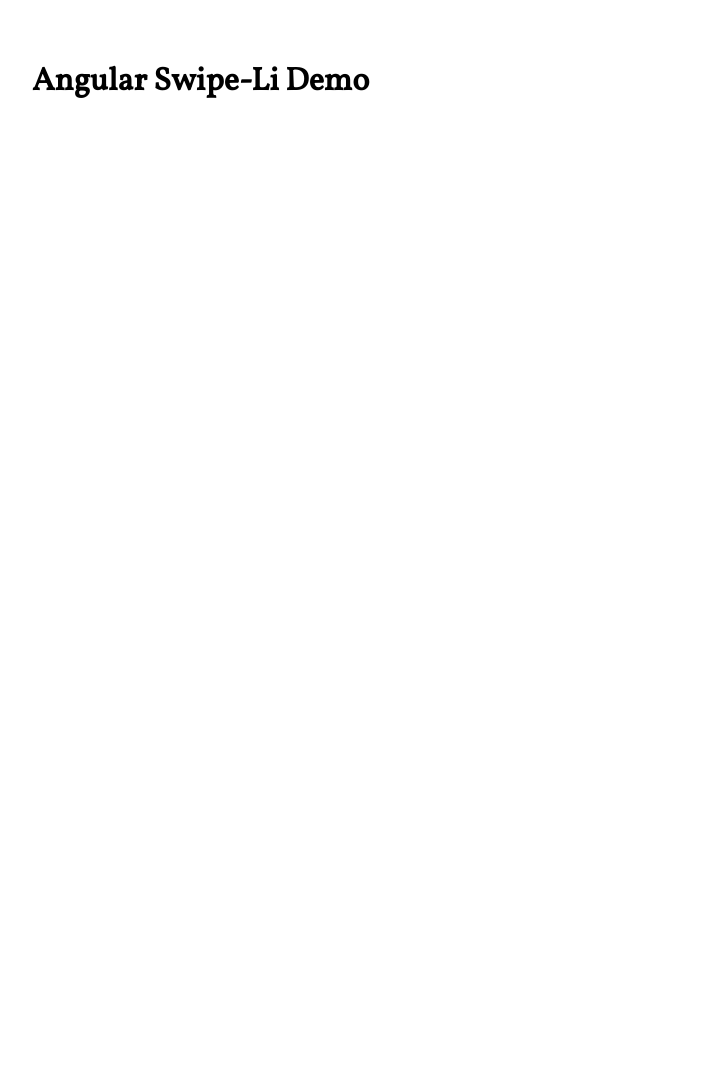
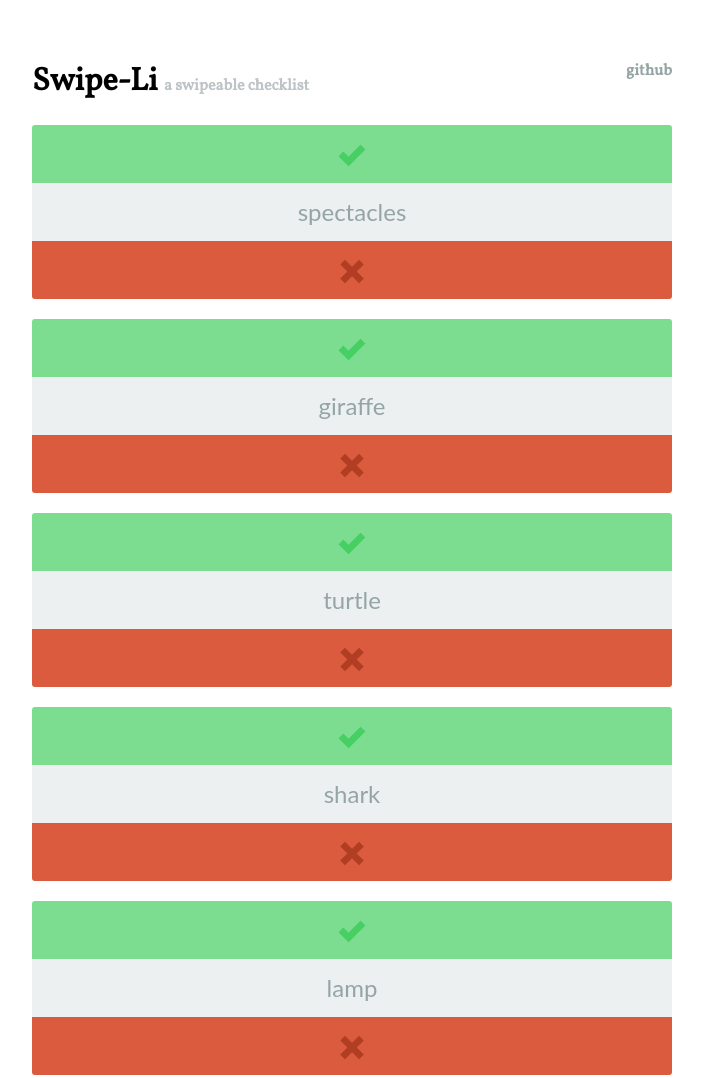
Before and after one commit to winkerVSbecks/swipe-li, a plain HTML site: page index.html in a window 1280 px wide. Shown: the top 1078 px of the page, without its empty margins (288-991 px from the left). Before the commit the page ends 800 px from the top, so only its background shows below. Drawn offline with nearby package versions, Linux system fonts and the light colour scheme; some packages are replaced by stand-ins of ours; files that its build step writes are made by us from their sources; a script that the page names is missing.

Commit message:
added gulp tasks for dev and build, cleaned up the example and added read me

```diff
--- a/css/styles.css
+++ b/css/styles.css
@@ -3,6 +3,16 @@
 html { width: 100%; padding: 0; margin: 0; }
 body { font-family: 'Lato', sans-serif; }
 h1 { font-family: 'Vollkorn', serif; }
+h1 small { color: #bdc3c7; font-size: 16px; }
+h1 a {
+  color: #95A5A6;
+  float: right;
+  font-size: 16px;
+  text-decoration: none;
+}
+h1 a:hover {
+  border-bottom: 1px solid;
+}
 
 .container { max-width: 640px; margin: 60px auto; }
 
@@ -20,7 +30,7 @@
   color: #95A5A6;
 }
 
-.item { margin-bottom: 20px; }
+.item { margin-bottom: 20px; cursor: col-resize; }
 
 .invert .swipe-li ul li.pane.reject { background: #fff; color: #DA5B3D; }
 .invert .swipe-li ul li.pane.accept { background: #fff; color: #7CDD90; }
--- a/index.html
+++ b/index.html
@@ -2,55 +2,63 @@
   <head>
     <meta charset="utf-8">
     <meta http-equiv="X-UA-Compatible" content="IE=edge">
-    <title>Angular Swipe-Li Demo</title>
+    <title>Swipe-Li - a swipeable checklist</title>
     <meta name="description" content="">
 
     <!-- Styles -->
-    <link rel="stylesheet" href="/example/css/styles.css">
-    <link rel="stylesheet" href="/src/swipe-li.css">
+    <link rel="stylesheet" href="css/styles.css">
+    <link rel="stylesheet" href="swipe-li/swipe-li.css">
     <!-- endstyles -->
-
   </head>
 
   <body ng-app="swipeLiDemo">
 
     <div class="container" ng-controller="MainCtrl">
 
-      <h1>Angular Swipe-Li Demo</h1>
+      <h1>
+      Swipe-Li <small>a swipeable checklist</small>
+        <a href="https://github.com/winkerVSbecks/swipe-li">github</a>
+      </h1>
 
       <div ng-repeat="item in list">
-
         <div
           swipe-li
           class="item"
           disabled=""
-          intent="false"
+          intent="true"
           accept="done(item)"
           reject="skip(item)"
-          main-content="'/example/sample-content.html'"
-          accept-content="'/example/accept-content.html'"
-          reject-content="'/example/reject-content.html'"
+          main-content="'sample-content.html'"
+          accept-content="'accept-content.html'"
+          reject-content="'reject-content.html'"
           reset-to-content="false"
           ng-class="{invert: item.doInvert}"
         ></div>
-
       </div>
     </div>
 
     <!-- Dependencies -->
-    <script src="/bower_components/jquery/dist/jquery.js"></script>
-    <script src="/bower_components/modernizr/modernizr.js"></script>
-    <script src="/bower_components/angular/angular.js"></script>
-    <script src="/bower_components/hammerjs/hammer.js"></script>
-    <script src="/bower_components/angular-touch/angular-touch.js"></script>
+    <script src="//cdnjs.cloudflare.com/ajax/libs/jquery/2.1.1/jquery.min.js"></script>
+    <script src="//cdnjs.cloudflare.com/ajax/libs/modernizr/2.8.2/modernizr.min.js"></script>
+    <script src="//ajax.googleapis.com/ajax/libs/angularjs/1.2.16/angular.min.js"></script>
+    <script src="//cdnjs.cloudflare.com/ajax/libs/hammer.js/1.1.3/hammer.min.js"></script>
+    <script src="//ajax.googleapis.com/ajax/libs/angularjs/1.2.16/angular-touch.min.js"></script>
     <!-- endDependencies -->
 
     <!-- Scripts -->
-    <script src="/src/angular-swipe-li.js"></script>
-    <script src="/src/hammer-remote.js"></script>
-    <script src="/src/swipe-li.js"></script>
-    <script src="/src/optimize-animation.js"></script>
-    <script src="/example/app.js"></script>
+    <script src="swipe-li/swipe-li.min.js"></script>
+    <script src="js/app.js"></script>
     <!-- endscripts -->
+
+    <!-- GA -->
+    <script>
+      (function(i,s,o,g,r,a,m){i['GoogleAnalyticsObject']=r;i[r]=i[r]||function(){
+      (i[r].q=i[r].q||[]).push(arguments)},i[r].l=1*new Date();a=s.createElement(o),
+      m=s.getElementsByTagName(o)[0];a.async=1;a.src=g;m.parentNode.insertBefore(a,m)
+      })(window,document,'script','//www.google-analytics.com/analytics.js','ga');
+      ga('create', 'UA-22315045-8', 'auto');
+      ga('send', 'pageview');
+    </script>
+    <!-- END GA -->
 </body>
 </html>
--- a/app.js
+++ b/js/app.js
@@ -1,7 +1,7 @@
 'use strict';
 
 angular.module('swipeLiDemo', [
-  'angularSwipeLi'
+  'swipeLi'
 ])
   .controller('MainCtrl', ['$scope', function ($scope) {
 
--- /dev/null
+++ b/swipe-li/swipe-li.css
@@ -0,0 +1,58 @@
+.swipe-li{
+  overflow: hidden;
+  width:100%;
+  padding: 0;
+  margin: 0;
+  position: relative;
+  -webkit-backface-visibility: hidden;
+      -webkit-transform-style: preserve-3d;
+            -webkit-transform: translate3d(0,0,0) scale3d(1,1,1);
+}
+
+.swipe-li ul{
+  position: relative;
+  overflow: hidden;
+  padding: 0;
+  margin: 0;
+  list-style: none;
+  -webkit-transform: translate3d(0%,0,0) scale3d(1,1,1);
+     -moz-transform: translate3d(0%,0,0) scale3d(1,1,1);
+      -ms-transform: translate3d(0%,0,0) scale3d(1,1,1);
+       -o-transform: translate3d(0%,0,0) scale3d(1,1,1);
+          transform: translate3d(0%,0,0) scale3d(1,1,1);
+  -webkit-backface-visibility: hidden;
+      -webkit-transform-style: preserve-3d;
+}
+
+.swipe-li ul.animate{
+  -webkit-transition: all .3s;
+     -moz-transition: all .3s;
+       -o-transition: all .3s;
+          transition: all .3s;
+}
+
+.swipe-li ul li{
+  float: left;
+  overflow: hidden;
+  width: 100%;
+  -webkit-transform-style: preserve-3d;
+        -webkit-transform: translate3d(0,0,0);
+}
+
+.swipe-li ul li.pane{
+  font-size: 30px;
+  text-align: center;
+  height: 58px;
+  line-height: 58px;
+  overflow: hidden;
+}
+
+.swipe-li ul li.pane.reject{
+  background: #DA5B3D;
+  color: #b13d22;
+}
+
+.swipe-li ul li.pane.accept{
+  background: #7CDD90;
+  color: #46cf62;
+}
```
Also changed, not shown: swipe-li/swipe-li.min.js (added).
